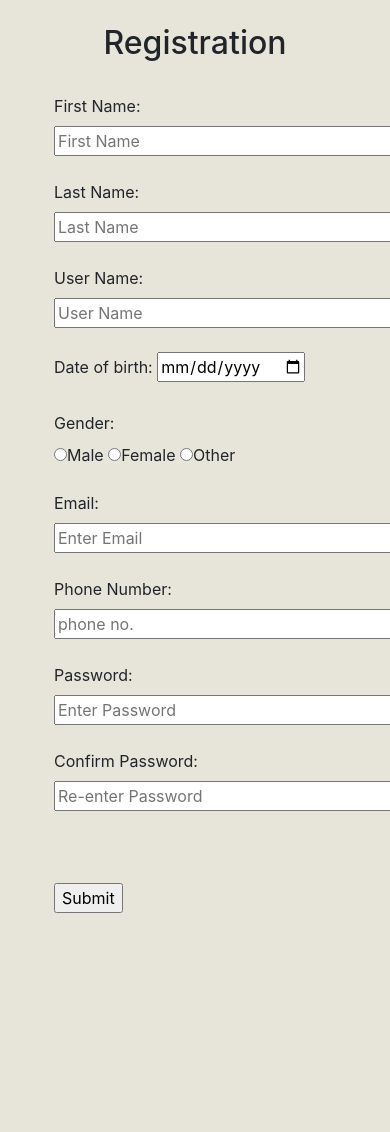
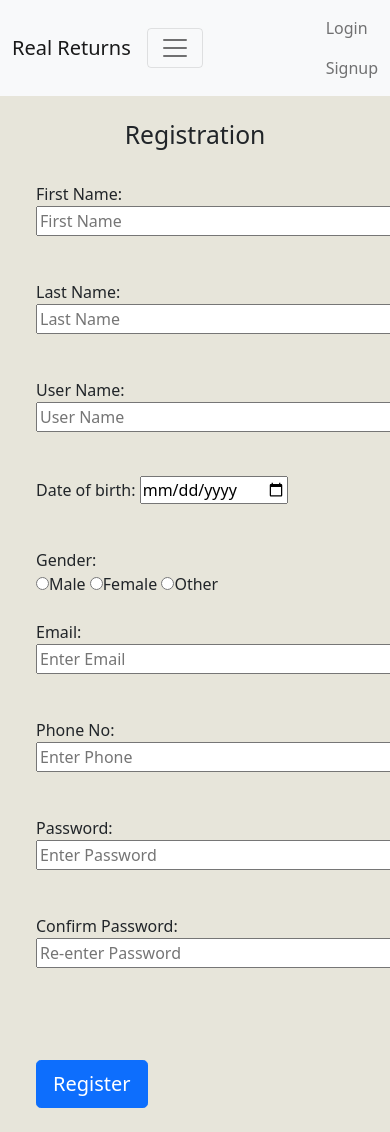
Before and after one commit to anandapaccore01/signupandlogin, a Django app: template signupandlogin/templates/registrations.html in a window 390 px wide; the page is wider, and only the part inside the window is pictured. Before the commit the page ends 913 px from the top of that part, so only its background shows below. Run offline with Django 3.2, Linux system fonts and the light colour scheme; the template is opened without the code that fills it, so the values that code supplies are empty.

Commit message:
second commit

```diff
--- /dev/null
+++ b/signupandlogin/templates/base.html
@@ -0,0 +1,35 @@
+<!DOCTYPE html>
+<html lang="en">
+<head>
+    <meta charset="UTF-8">
+    <meta http-equiv="X-UA-Compatible" content="IE=edge">
+    <meta name="viewport" content="width=device-width, initial-scale=1.0">
+    <link href="https://cdn.jsdelivr.net/npm/bootstrap@5.0.2/dist/css/bootstrap.min.css" rel="stylesheet">
+    <script src="https://cdn.jsdelivr.net/npm/bootstrap@5.0.2/dist/js/bootstrap.bundle.min.js"></script>
+    <title>Welcome to Real RETURNS</title>
+</head>
+<body>
+    <nav class="navbar navbar-expand-lg navbar-light bg-light">
+        <div class="container-fluid">
+            <a href="#" class="navbar-brand">Real Returns</a>
+            <button type="button" class="navbar-toggler" data-bs-toggle="collapse" data-bs-target="#navbarCollapse">
+                <span class="navbar-toggler-icon"></span>
+            </button>
+            <div class="navbar-nav ms-auto">
+                {% if user.is_authenticated %}
+
+                <a href="{% url 'logout'%}" class="nav-item nav-link">logout</a>
+                {% else %}
+                <a href="{% url 'login' %}" class="nav-item nav-link">Login</a>
+                <a href="{% url 'Register'%}" class="nav-item nav-link">Signup</a>
+                {% endif %}
+            </div>
+        </div>
+    </div>
+</nav>
+<section id="content">
+    {% block body %}
+    {% endblock %}
+</section>
+</body>
+</html>
--- a/signupandlogin/templates/registrations.html
+++ b/signupandlogin/templates/registrations.html
@@ -1,50 +1,54 @@
+{% extends "base.html" %}
 {% load static %}
-<!DOCTYPE html>
-<html lang="en">
-<head>
-    <meta charset="UTF-8">
-    <meta http-equiv="X-UA-Compatible" content="IE=edge">
-    <meta name="viewport" content="width=device-width, initial-scale=1.0">
-    <link rel = "stylesheet" href = "https://cdn.jsdelivr.net/npm/bootstrap@4.5.3/dist/css/bootstrap.min.css" />
 
-    <script src="{%static 'register.js'%}"></script>
-    <title>Registration Page</title>
 
+{% block body %}
     <style>
         .gradient-custom{
             background-color:  rgba(105, 90, 20, 0.158);
         }
+        .errMsg{
+            color: red;
+            margin-bottom: 20px;
+        }
     </style>
-</head>
+<script src="{%static 'register.js'%}"></script>
 <body>
     <section  class="vh-150 gradient-custom">
         <div class="container h-100">
         <div class="d-flex justify-content-center align-items-center h-100">
             <div class="col-12">
+                {% for message in messages %}
+                {{message}}
+                {% endfor %}
                 <div class="card-body p-4 p-md-5">
     <h2 class="mb-4 pb-2 pb-md-0 mb-md-5" style="text-align: center ;">Registration</h2>
-    <form name="Registerform" actions= "{% url 'login' %}" onsubmit="validate()" method="POST">
+    <form  id="Registerform" name="Registerform" onsubmit="return validate()" method="POST">
         {% csrf_token %}
         <div class="row">
             <div class="col-md-9 mb-4">
                 <label>First Name:</label>
-                <input type="text" name="first_name" placeholder="First Name" size="100%"  />
+                <input type="text" name="first_name" placeholder="First Name" size="100%" />
+                <div id="fnamenote" class="errMsg"></div>
             </div>
 
             <div class="col-md-9 mb-4">
                 <label>Last Name:</label>
-                <input type="text" name="last_name" placeholder="Last Name" size="100%" required/>
+                <input type="text" name="last_name" placeholder="Last Name" size="100%" />
+                <div id="lnamenote" class="errMsg"></div>
             </div>
 
             <div class="col-md-9 mb-4">
                 <label>User Name:</label>
-                <input type="text" name="username" placeholder="User Name" size="100%" required/>
+                <input type="text" name="username" placeholder="User Name" size="100%" />
+                <div id="unote" class="errMsg"></div>
             </div>
 
 
             <div class="col-md-9 mb-4">
                 <label>Date of birth:</label>
-                <input type="date" name="date_of_birth" placeholder="DD/MM/YYYY" id="" size="100%" required/>
+                <input type="date" name="date_of_birth" placeholder="YYYY/MM/DD" id="" size="100%"/>
+                <div id="dobnote" class="errMsg"></div>
             </div>
 
             <div class="col-md-9 mb-4">
@@ -57,27 +61,31 @@
 
             <div class="col-md-9 mb-4">
                 <label>Email:</label>
-                <input type="text" name="email" placeholder="Enter Email" size="100%" required/>
+                <input type="text" name="email" placeholder="Enter Email" size="100%" />
+                <div id="enote" class="errMsg"></div>
             </div>
 
             <div class="col-md-9 mb-4">
-                <label>Phone Number:</label>
-                <input type="text" name="phone" placeholder="phone no." size="100%" required/>
+                <label>Phone No:</label>
+                <input type="text" name="phone" placeholder="Enter Phone" size="100%" />
+                <div id="phonenote" class="errMsg"></div>
             </div>
 
             <div class="col-md-9 mb-4">
                 <label>Password:</label>
-                <input type="password" name="password" placeholder="Enter Password" size="100%" required/>
+                <input type="password" name="password" placeholder="Enter Password" size="100%" />
+                <div id="pwdnote" class="errMsg"></div>
             </div>
 
-            <div class="col-md-9 mb-4">
+             <div class="col-md-9 mb-4">
                 <label>Confirm Password:</label>
-                <input type="password" name="confirm_phone" placeholder="Re-enter Password" size="100%" required/>
+                <input type="password" name="confirm_phone" placeholder="Re-enter Password" size="100%"  />
+                <div id="cpwdnote" class="errMsg"></div>
             </div>
         </div>
             <div class="mt-4 pt-4">
-                <input type="submit"/>
-                <!-- <button class="btn btn-primary btn-lg" type="sumbit">Register</button> -->
+                <!-- <input type="submit"/> -->
+                <button class="btn btn-primary btn-lg" type="sumbit"  >Register</button>
             </div>
 
     </form>
@@ -85,5 +93,4 @@
         </div>
         </div>
     </section>
-</body>
-</html>
+{% endblock %}
```
Also changed, not shown: signupandlogin/templates/change_password.html (+52 -0 lines), signupandlogin/templates/login.html (+14 -10 lines), signupandlogin/templates/profile.html (added, +23 -0 lines), signupandlogin/templates/reset_password.html (+13 -12 lines).
